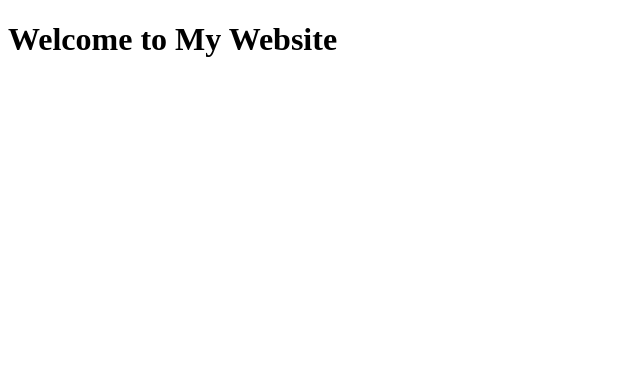
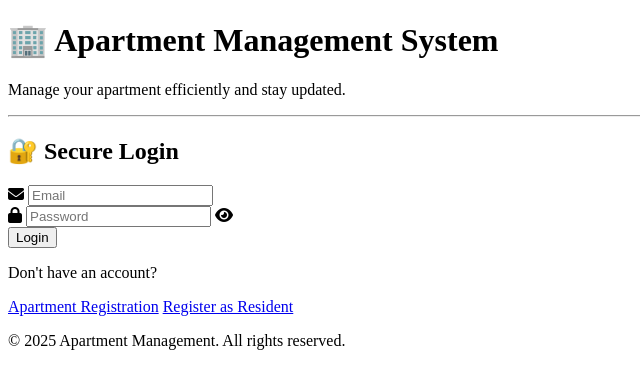
Before and after one commit to vishnu-manager/My_app, a Flask app: page / in a window 1280 px wide. Shown: the top 389 px of the page, without its empty margins (0-640 px from the left). Run offline with Flask 3, Linux system fonts and the light colour scheme; some libraries are stand-ins or nearby versions.

Commit message:
Update index.html

```diff
--- a/templates/index.html
+++ b/templates/index.html
@@ -2,10 +2,104 @@
 <html lang="en">
 <head>
     <meta charset="UTF-8">
-    <title>My Website</title>
-    <link rel="stylesheet" href="/static/style.css">
+    <meta name="viewport" content="width=device-width, initial-scale=1.0">
+    <title>Apartment Management</title>
+    <link rel="stylesheet" href="https://cdnjs.cloudflare.com/ajax/libs/font-awesome/6.4.2/css/all.min.css">
+    <link rel="stylesheet" type="text/css" href="{{ url_for('static', filename='home.css') }}">
 </head>
 <body>
-    <h1>Welcome to My Website</h1>
+
+    <div class="container">
+        <header>
+            <h1>🏢 Apartment Management System</h1>
+            <p>Manage your apartment efficiently and stay updated.</p>
+        </header>
+
+        <hr>
+
+        <!-- Login Section -->
+        <div class="login-section">
+            <h2>🔐 Secure Login</h2>
+            <form id="loginForm">
+                <div class="input-group">
+                    <i class="fas fa-envelope"></i>
+                    <input type="email" id="email" name="email" placeholder="Email" required>
+                </div>
+
+                <div class="input-group">
+                    <i class="fas fa-lock"></i>
+                    <input type="password" id="password" name="password" placeholder="Password" required>
+                    <span class="toggle-password" onclick="togglePassword()">
+                        <i class="fa fa-eye"></i>
+                    </span>
+                </div>
+
+                <button type="submit" id="loginButton" class="btn">Login</button>
+                <p id="message"></p>
+            </form>
+        </div>
+
+        <!-- Create Account Section -->
+        <div class="register-section">
+            <p>Don't have an account?</p>
+            <a href="/admin_register" class="btn admin-btn">Apartment Registration</a>
+            <a href="/resident_register" class="btn resident-btn">Register as Resident</a>
+        </div>
+
+        <footer>
+            <p>© 2025 Apartment Management. All rights reserved.</p>
+        </footer>
+    </div>
+
+    <script>
+        document.getElementById("loginForm").addEventListener("submit", function(event) {
+            event.preventDefault();
+
+            const email = document.getElementById("email").value;
+            const password = document.getElementById("password").value;
+            const loginButton = document.getElementById("loginButton");
+            const message = document.getElementById("message");
+
+            loginButton.disabled = true;
+            loginButton.textContent = "Logging in...";
+
+            fetch("/login", {
+                method: "POST",
+                headers: {
+                    "Content-Type": "application/json"
+                },
+                body: JSON.stringify({ email, password })
+            })
+            .then(response => response.json())
+            .then(data => {
+                loginButton.disabled = false;
+                loginButton.textContent = "Login";
+
+                if (data.redirect_url) {
+                    message.style.color = "green";
+                    message.textContent = "Login successful! Redirecting...";
+                    setTimeout(() => {
+                        window.location.href = data.redirect_url;
+                    }, 1500);
+                } else {
+                    message.style.color = "red";
+                    message.textContent = data.message;
+                }
+            })
+            .catch(error => {
+                loginButton.disabled = false;
+                loginButton.textContent = "Login";
+                console.error("Error:", error);
+                message.style.color = "red";
+                message.textContent = "Something went wrong. Try again.";
+            });
+        });
+
+        function togglePassword() {
+            const passwordInput = document.getElementById("password");
+            passwordInput.type = passwordInput.type === "password" ? "text" : "password";
+        }
+    </script>
+
 </body>
 </html>
```
